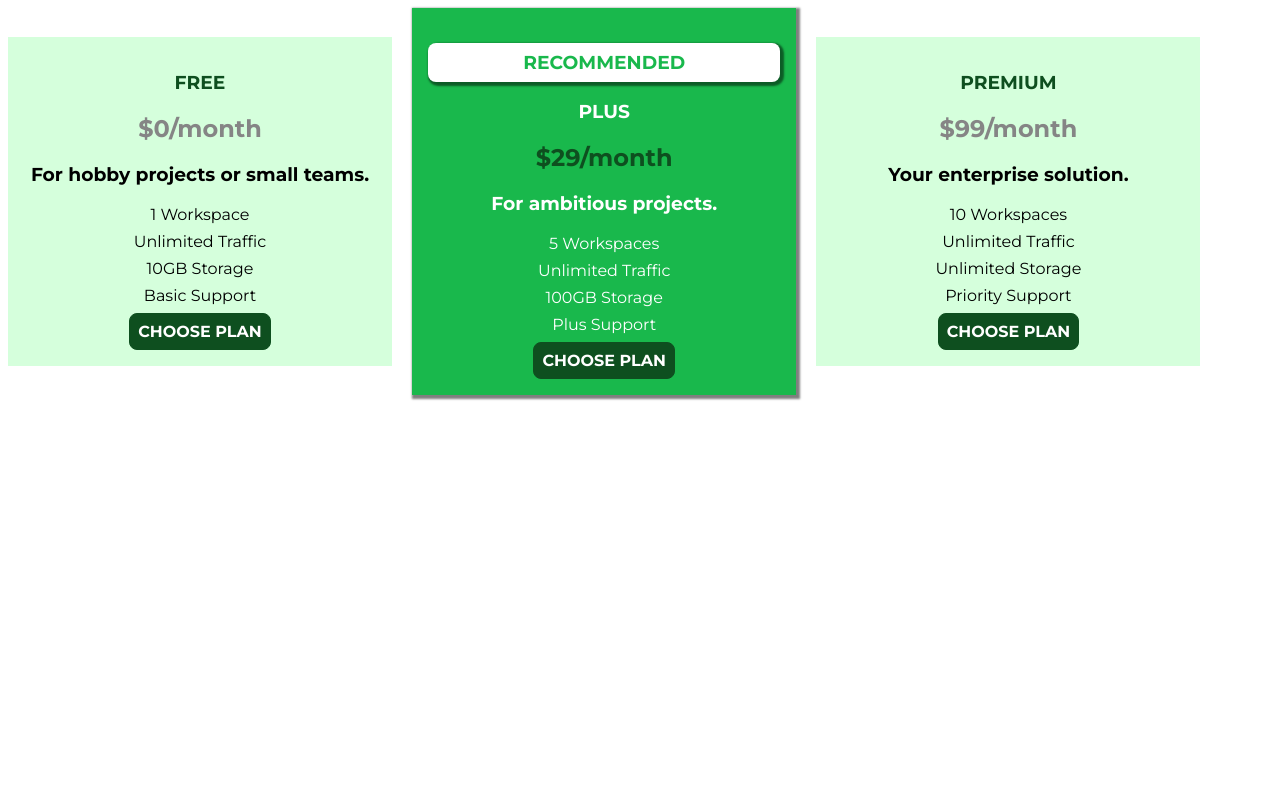
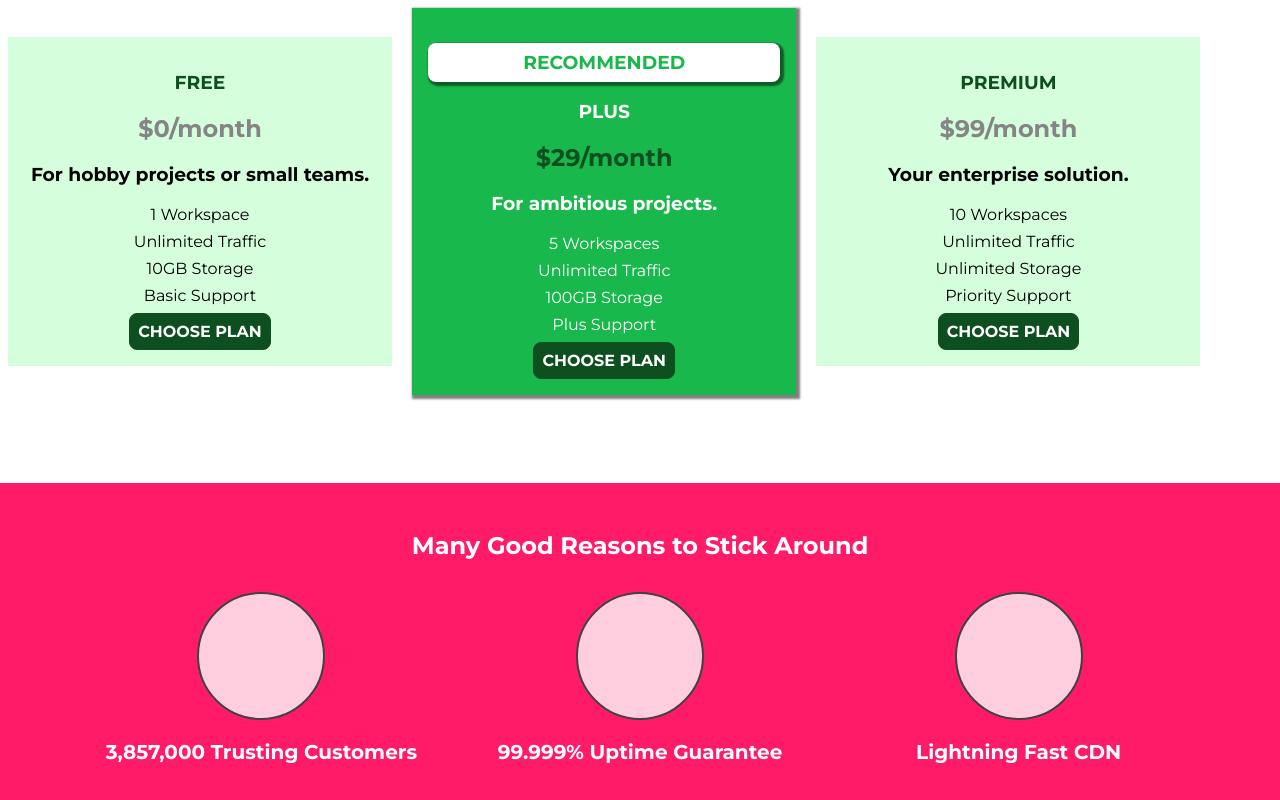
Before and after one commit to hadimajid-softenica/front-end, a plain HTML site: page index.html in a window 1280 px wide. Shown: the part 640-1440 px from the top of the page. Before the commit the page ends 1043 px from the top, so only its background shows below. Drawn offline with Linux system fonts and the light colour scheme.

Commit message:
26-Aug-2021

```diff
--- a/index.html
+++ b/index.html
@@ -80,6 +80,29 @@
                 </article>
             </div>
         </section>
+        <section id="key-features">
+            <h1 class="section-title">Many Good Reasons to Stick Around</h1>
+            <ul class="key-features__list">
+                <li class="key-features__items">
+                    <div class="key-features__image">
+
+                    </div>
+                    <p class="key-features__description">3,857,000 Trusting Customers</p>
+                </li>
+                <li class="key-features__items">
+                    <div class="key-features__image">
+
+                    </div>
+                    <p class="key-features__description">99.999% Uptime Guarantee</p>
+                </li>
+                <li class="key-features__items">
+                    <div class="key-features__image">
+
+                    </div>
+                    <p class="key-features__description">Lightning Fast CDN</p>
+                </li>
+            </ul>
+        </section>
     </main>
 </body>
 </html>
--- a/style.css
+++ b/style.css
@@ -79,6 +79,44 @@ body{
     background: white;
     color: #0e4f1f;
 }
+.button:focus{
+    outline: none;
+}
+#key-features{
+    background-color: #ff1b68;
+    margin-top: 80px;
+    padding: 16px;
+}
+#key-features .section-title{
+    color: white;
+    margin: 32px;
+}
+.key-features__list{
+    list-style: none;
+    text-align: center;
+    margin: 0;
+    padding: 0;
+}
+.key-features__items{
+    display: inline-block;
+    width: 30%;
+    vertical-align: top;
+}
+.key-features__image{
+    background: #ffcede;
+    width: 128px;
+    height: 128px;
+    border: 2px solid #424242;
+    border-radius: 50%;
+    margin: auto;
+}
+.key-features__description{
+    text-align: center;
+    font-weight: bold;
+    color: white;
+    font-size: 20px;
+
+}
  .main-header{
     background-color: #2ddf5c;
     padding: 8px 16px;
@@ -134,7 +172,7 @@ body{
     background: white;
     border: none;
 }
-p::first-letter{
+/* p::first-letter{
     color: red;
     font-size: 20px;
-}
+}  */
```
Also changed, not shown: notes.txt.
